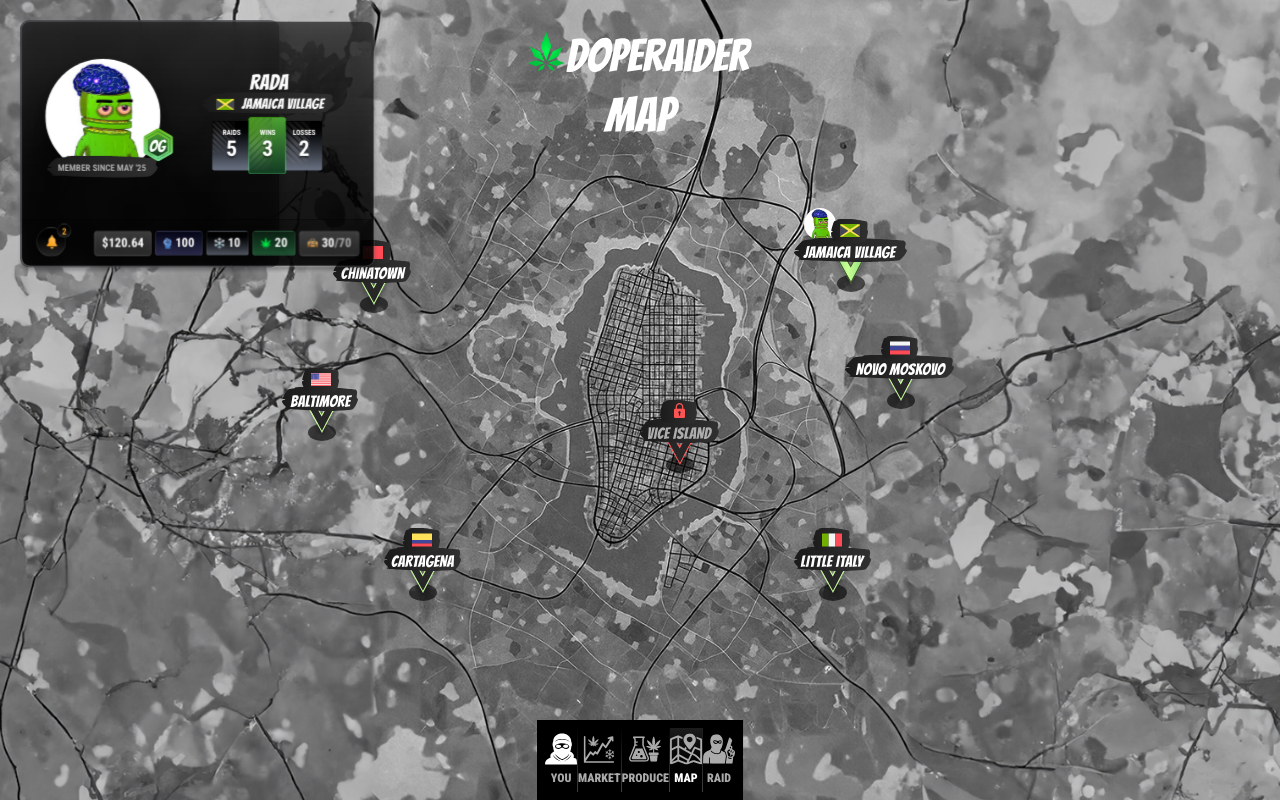
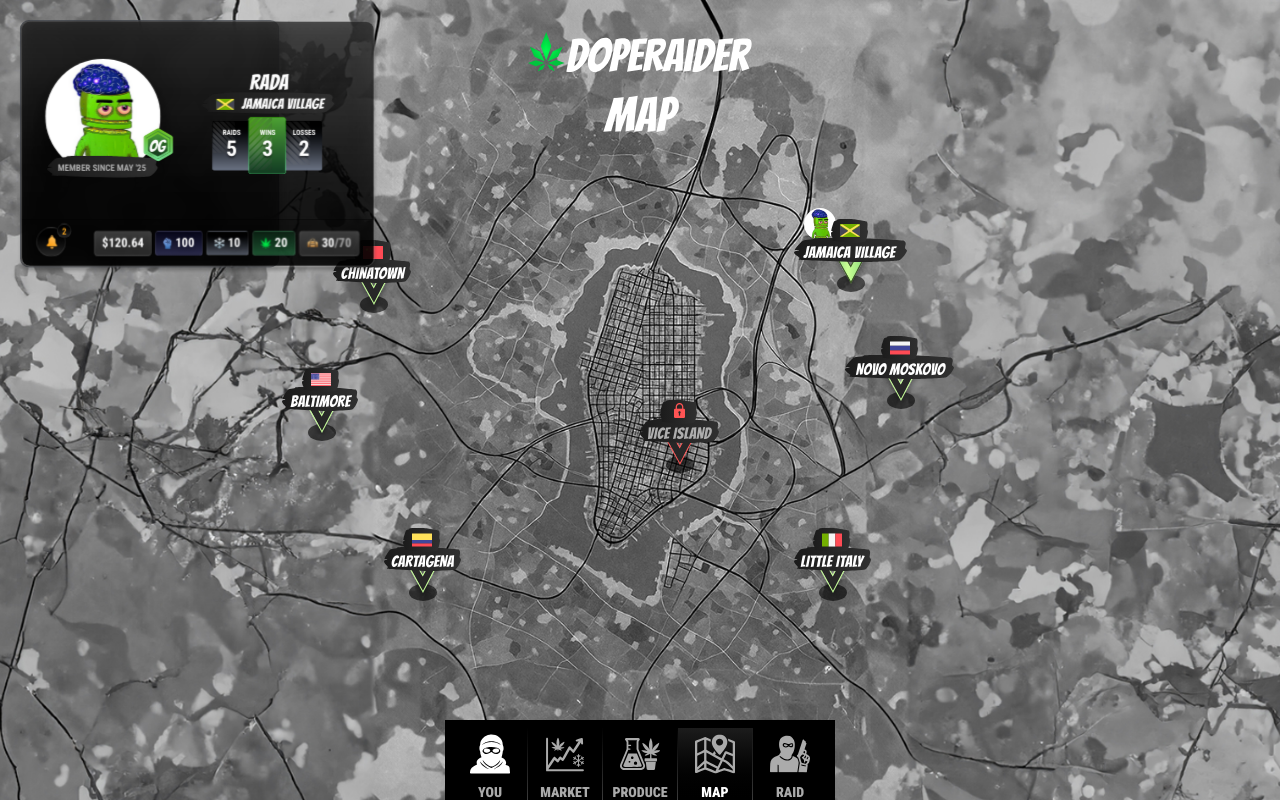
Before and after one commit to jadhavharshh/DopeRaiderV2, a React (Vite) app: page /map in a window 1280 px wide. Built offline with nearby package versions, Linux system fonts and the light colour scheme.

Commit message:
refactor: enhance InventoryScreen layout and add responsive design for BottomNav3

```diff
--- a/src/pages/InventoryScreen.tsx
+++ b/src/pages/InventoryScreen.tsx
@@ -34,7 +34,7 @@ export const InventoryScreen = (): JSX.Element => {
   return (
     <div className="min-h-screen w-full bg-black overflow-hidden">
       {/* Mobile Layout - up to 767px */}
-      <div className="flex flex-col h-screen w-full max-w-full md:hidden">
+      <div className="flex flex-col h-screen w-full min-w-[390px] md:hidden">
         <div className="bg-black h-full w-full relative flex flex-col">
           {/* Background Image - Fixed positioning */}
           <img
@@ -45,7 +45,7 @@ export const InventoryScreen = (): JSX.Element => {
 
           {/* Gray Background Container with TopWrapper and YourStatsWrapper */}
           <div className="relative z-10 flex-shrink-0 bg-gradient-to-b from-[#303030] to-black">
-            {/* Top Wrapper - Now includes logo */}
+            {/* Top Wrapper - Main profile content (now includes logo) */}
             <div className="px-0">
               <TopWrapper />
             </div>
@@ -67,6 +67,60 @@ export const InventoryScreen = (): JSX.Element => {
           </div>
         </div>
       </div>
+
+      {/* Desktop Layout */}
+      <div className="hidden md:block h-screen relative">
+        <img
+          className="absolute inset-0 w-full h-full object-cover opacity-70"
+          alt="Background"
+          src={TelegramChairIMG}
+        />
+
+        <div className="absolute top-4 md:top-6 lg:top-8 left-1/2 transform -translate-x-1/2 z-20">
+          <img
+            className="h-6 md:h-8 lg:h-10 xl:h-12 w-auto"
+            alt="Logo"
+            src={Logo}
+          />
+        </div>
+
+        <div
+          className="absolute top-3 left-3 md:top-4 md:left-4 lg:top-5 lg:left-5 z-10
+                     w-48 sm:w-52 md:w-56 lg:w-64 xl:w-72 2xl:w-80
+                     scale-50 sm:scale-60 md:scale-65 lg:scale-75 xl:scale-90 2xl:scale-100
+                     origin-top-left"
+        >
+          <div className="bg-black/40 backdrop-blur-sm rounded-lg border border-gray-600/30">
+            <TopWrapper onNotificationClick={() => setShowNotifications(true)} />
+          </div>
+        </div>
+
+        <div
+          className="absolute top-1/2 left-1/2 transform -translate-x-1/2 -translate-y-1/2 z-10
+                     w-64 sm:w-72 md:w-80 lg:w-96 xl:w-[26rem] 2xl:w-[30rem]
+                     h-80 sm:h-[22rem] md:h-96 lg:h-[28rem] xl:h-[32rem] 2xl:h-[36rem]
+                     scale-60 sm:scale-65 md:scale-75 lg:scale-85 xl:scale-95 2xl:scale-100"
+        >
+          <div className="bg-black/40 backdrop-blur-sm rounded-lg border border-gray-600/30 h-full">
+            <div className="relative h-full flex flex-col">
+              <div className="flex-shrink-0">
+                <YourStatsWrapper activeTab={activeTab} onTabChange={setActiveTab} />
+              </div>
+              <div className="flex-1 overflow-hidden">
+                {renderTabContent()}
+              </div>
+            </div>
+          </div>
+        </div>
+
+        <div className="fixed bottom-0 left-0 right-0 z-30">
+          <div className="fixed bottom-0 left-1/2 transform -translate-x-1/2 z-30">
+            <div className="scale-60 sm:scale-70 md:scale-80 lg:scale-90 xl:scale-100 origin-bottom">
+              <BottomNav3 />
+            </div>
+          </div>
+        </div>
+      </div>
       {showNotifications && <Notifications onClose={() => setShowNotifications(false)} />}
     </div>
   );
--- a/src/pages/InventoryScreenSections/BottomNav3.tsx
+++ b/src/pages/InventoryScreenSections/BottomNav3.tsx
@@ -18,7 +18,7 @@ export const BottomNav3 = ({ onNotificationClick }: { onNotificationClick?: () =
   const { pathname } = useLocation();
 
   return (
-    <div className="md:relative md:w-auto md:h-20 md:top-0 md:left-0 w-full bg-black">
+    <div className="md:relative md:w-auto md:h-20 md:top-0 md:left-0 w-full min-w-[390px] bg-black">
       {/* Top stats bar - Hide on desktop */}
       <div className="md:hidden bg-gradient-to-b from-[#303030] to-[#1b1b1b] border-b border-black w-full py-2">
         <div className="flex items-center gap-1 justify-end px-4">
@@ -84,7 +84,7 @@ export const BottomNav3 = ({ onNotificationClick }: { onNotificationClick?: () =
               </div>
             </div>
 
-            <div className="bg-gradient-to-b from-black to-[#414141] border-none rounded-full h-5 w-5 absolute -top-2 -right-2 flex items-center justify-center  before:absolute before:inset-0 before:rounded-full before:p-[1px] before:bg-gradient-to-b before:from-black before:to-[#666666] before:mask-composite-exclude before:pointer-events-none before:z-[1]">
+            <div className="bg-gradient-to-b from-black to-[#414141] border-none rounded-full h-5 w-5 absolute -top-1 -right-1 flex items-center justify-center relative before:absolute before:inset-0 before:rounded-full before:p-[1px] before:bg-gradient-to-b before:from-black before:to-[#666666] before:mask-composite-exclude before:pointer-events-none before:z-[1]">
               <div className="font-['Roboto_Condensed'] text-xs font-semibold text-[#ffaa22] tracking-0 leading-normal relative z-10">
                 2
               </div>
@@ -93,70 +93,89 @@ export const BottomNav3 = ({ onNotificationClick }: { onNotificationClick?: () =
         </div>
       </div>
 
-      {/* Bottom navigation */}
-      <div className="md:w-auto md:relative md:top-0 md:left-0 bg-black w-full">
+      {/* Bottom navigation - Full width */}
+      <div className="md:w-auto md:relative md:top-0 md:left-0 bg-black w-full min-w-[390px]">
         <div className="w-full px-2 py-2">
           <div className="flex items-center justify-between w-full">
             {/* YOU */}
-            <Link className={`h-16 flex-1 flex flex-col items-center justify-center border-r border-transparent ${pathname.startsWith("/player") ? "bg-gradient-to-b from-[#1c1c1c] to-black" : ""}`} to="/player/inventory" style={{
+            <Link
+              className={`h-16 md:h-20 flex-1 flex flex-col items-center justify-center border-r border-transparent ${pathname.startsWith("/player") ? "bg-gradient-to-b from-[#1c1c1c] to-black" : ""}`}
+              to="/player/inventory"
+              style={{
                 borderImage: 'linear-gradient(180deg, rgba(255, 255, 255, 0) 0%, rgba(153, 153, 153, 0.43) 100%) 1',
                 borderRightStyle: 'solid',
                 borderRightWidth: '1px'
-            }}>
+              }}
+            >
               <img
-                className="h-8 w-8 mb-1"
+                className="h-8 w-8 md:h-10 md:w-10 mb-1 md:mb-2"
                 alt="Union"
                 src={unionYou}
               />
-              <div className={`font-['Roboto_Condensed'] text-xs font-black tracking-0 leading-normal whitespace-nowrap ${pathname.startsWith("/player") ? "text-white" : "text-[#aaaaaa]"}`}>
+              <div className={`font-['Roboto_Condensed'] text-xs md:text-sm font-black tracking-0 leading-normal whitespace-nowrap ${pathname.startsWith("/player") ? "text-white" : "text-[#aaaaaa]"}`}>
                 YOU
               </div>
             </Link>
 
             {/* MARKET */}
-            <Link className={`h-16 flex-1 flex flex-col items-center justify-center border-r border-transparent ${pathname.startsWith("/market") ? "bg-gradient-to-b from-[#1c1c1c] to-black" : ""}`} to="/market" style={{
+            <Link
+              className={`h-16 md:h-20 flex-1 flex flex-col items-center justify-center border-r border-transparent ${pathname.startsWith("/market") ? "bg-gradient-to-b from-[#1c1c1c] to-black" : ""}`}
+              to="/market"
+              style={{
                 borderImage: 'linear-gradient(180deg, rgba(255, 255, 255, 0) 0%, rgba(153, 153, 153, 0.43) 100%) 1',
                 borderRightStyle: 'solid',
                 borderRightWidth: '1px'
-            }}>
-              <img className="h-8 w-8 mb-1" alt="Layer" src={layerMarket} />
-              <div className={`font-['Roboto_Condensed'] text-xs font-black tracking-0 leading-normal whitespace-nowrap ${pathname.startsWith("/market") ? "text-white" : "text-[#aaaaaa]"}`}>
+              }}
+            >
+              <img className="h-8 w-8 md:h-10 md:w-10 mb-1 md:mb-2" alt="Layer" src={layerMarket} />
+              <div className={`font-['Roboto_Condensed'] text-xs md:text-sm font-black tracking-0 leading-normal whitespace-nowrap ${pathname.startsWith("/market") ? "text-white" : "text-[#aaaaaa]"}`}>
                 MARKET
               </div>
             </Link>
 
             {/* PRODUCE */}
-            <Link className={`h-16 flex-1 flex flex-col items-center justify-center border-r border-transparent ${pathname.startsWith("/production") ? "bg-gradient-to-b from-[#1c1c1c] to-black" : ""}`} to="/production" style={{
+            <Link
+              className={`h-16 md:h-20 flex-1 flex flex-col items-center justify-center border-r border-transparent ${pathname.startsWith("/production") ? "bg-gradient-to-b from-[#1c1c1c] to-black" : ""}`}
+              to="/production"
+              style={{
                 borderImage: 'linear-gradient(180deg, rgba(255, 255, 255, 0) 0%, rgba(153, 153, 153, 0.43) 100%) 1',
                 borderRightStyle: 'solid',
                 borderRightWidth: '1px'
-            }}>
+              }}
+            >
               <img
-                className="h-8 w-8 mb-1"
+                className="h-8 w-8 md:h-10 md:w-10 mb-1 md:mb-2"
                 alt="Layer"
                 src={layerProduce}
               />
-              <div className={`font-['Roboto_Condensed'] text-xs font-black tracking-0 leading-normal whitespace-nowrap ${pathname.startsWith("/production") ? "text-white" : "text-[#aaaaaa]"}`}>
+              <div className={`font-['Roboto_Condensed'] text-xs md:text-sm font-black tracking-0 leading-normal whitespace-nowrap ${pathname.startsWith("/production") ? "text-white" : "text-[#aaaaaa]"}`}>
                 PRODUCE
               </div>
             </Link>
 
             {/* MAP */}
-            <Link className={`h-16 flex-1 flex flex-col items-center justify-center border-r border-transparent ${pathname.startsWith("/map") ? "bg-gradient-to-b from-[#1c1c1c] to-black" : ""}`} to="/map" style={{
+            <Link
+              className={`h-16 md:h-20 flex-1 flex flex-col items-center justify-center border-r border-transparent ${pathname.startsWith("/map") ? "bg-gradient-to-b from-[#1c1c1c] to-black" : ""}`}
+              to="/map"
+              style={{
                 borderImage: 'linear-gradient(180deg, rgba(255, 255, 255, 0) 0%, rgba(153, 153, 153, 0.43) 100%) 1',
                 borderRightStyle: 'solid',
                 borderRightWidth: '1px'
-            }}>
-              <img className="h-8 w-8 mb-1" alt="Icon" src={iconMap} />
-              <div className={`font-['Roboto_Condensed'] text-xs font-black tracking-0 leading-normal whitespace-nowrap ${pathname.startsWith("/map") ? "text-white" : "text-[#aaaaaa]"}`}>
+              }}
+            >
+              <img className="h-8 w-8 md:h-10 md:w-10 mb-1 md:mb-2" alt="Icon" src={iconMap} />
+              <div className={`font-['Roboto_Condensed'] text-xs md:text-sm font-black tracking-0 leading-normal whitespace-nowrap ${pathname.startsWith("/map") ? "text-white" : "text-[#aaaaaa]"}`}>
                 MAP
               </div>
             </Link>
 
             {/* RAID */}
-            <Link className={`h-16 flex-1 flex flex-col items-center justify-center ${pathname.startsWith("/raid") ? "bg-gradient-to-b from-[#1c1c1c] to-black" : ""}`} to="/raid">
-              <img className="h-8 w-8 mb-1" alt="Icon" src={iconRaid} />
-              <div className={`font-['Roboto_Condensed'] text-xs font-black tracking-0 leading-normal whitespace-nowrap ${pathname.startsWith("/raid") ? "text-white" : "text-[#aaaaaa]"}`}>
+            <Link
+              className={`h-16 md:h-20 flex-1 flex flex-col items-center justify-center ${pathname.startsWith("/raid") ? "bg-gradient-to-b from-[#1c1c1c] to-black" : ""}`}
+              to="/raid"
+            >
+              <img className="h-8 w-8 md:h-10 md:w-10 mb-1 md:mb-2" alt="Icon" src={iconRaid} />
+              <div className={`font-['Roboto_Condensed'] text-xs md:text-sm font-black tracking-0 leading-normal whitespace-nowrap ${pathname.startsWith("/raid") ? "text-white" : "text-[#aaaaaa]"}`}>
                 RAID
               </div>
             </Link>
```
Also changed, not shown: src/pages/ProductionScreenSections/ProductionScreen.tsx (added). Lines whose indentation alone changed are shown as unchanged.
